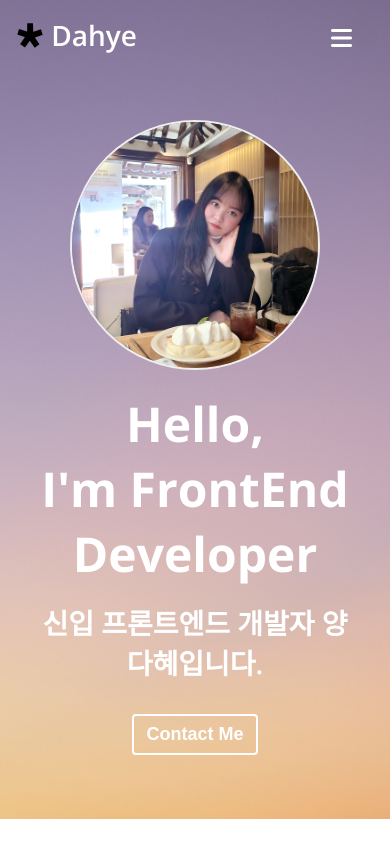
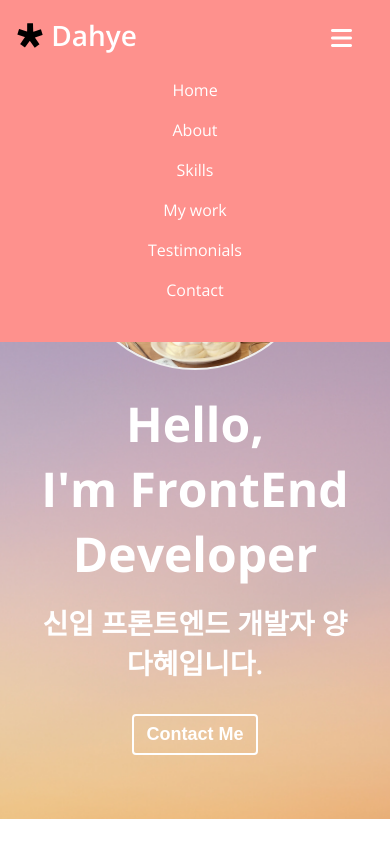
Before and after one commit to dahye-program/Portfolio_JS, a plain HTML site: page index.html in a window 390 px wide. Both pictures are taken after a click on the button 341 px from the left and 39 px from the top of the page. Shown: the top 844 px of the page. Drawn offline with nearby package versions, Linux system fonts and the light colour scheme.

Commit message:
Style : reponsive navbar toggle

```diff
--- a/main.js
+++ b/main.js
@@ -20,7 +20,14 @@ navbarMenu.addEventListener('click', (event)=>{
   if(link===null){
     return;
   }
+  navbarMenu.classList.remove('open');
   scrollIntoView(link);
+})
+
+// Navbar toggle button for small screen
+const navbarToggleBtn = document.querySelector('.navbar__toggle-btn');
+navbarToggleBtn.addEventListener('click', ()=>{
+  navbarMenu.classList.toggle('open');
 })
 
 // Handle click on "contact me" button on home
--- a/style.css
+++ b/style.css
@@ -510,6 +510,11 @@ p {
   #navbar {
     flex-direction: column;
     align-items: flex-start;
+    background-color: var(--color-pink);
+  }
+
+  #navbar.navbar--dark {
+    padding: 16px;
   }
 
   .navbar__menu {
@@ -517,6 +522,10 @@ p {
     text-align: center;
     width: 100%;
     display: none;
+  }
+
+  .navbar__menu.open {
+    display: block;
   }
 
   .about__majors {
```
